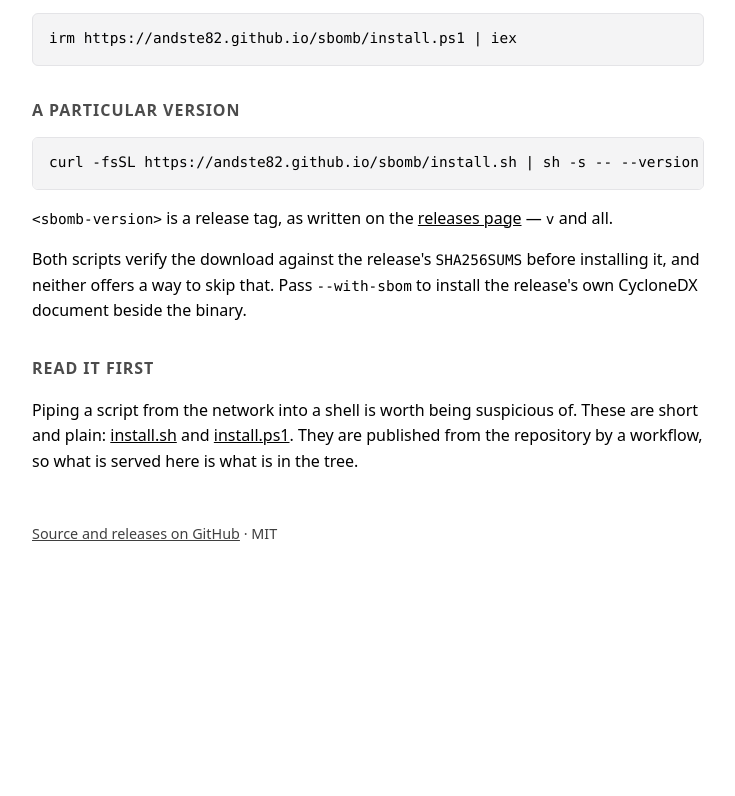
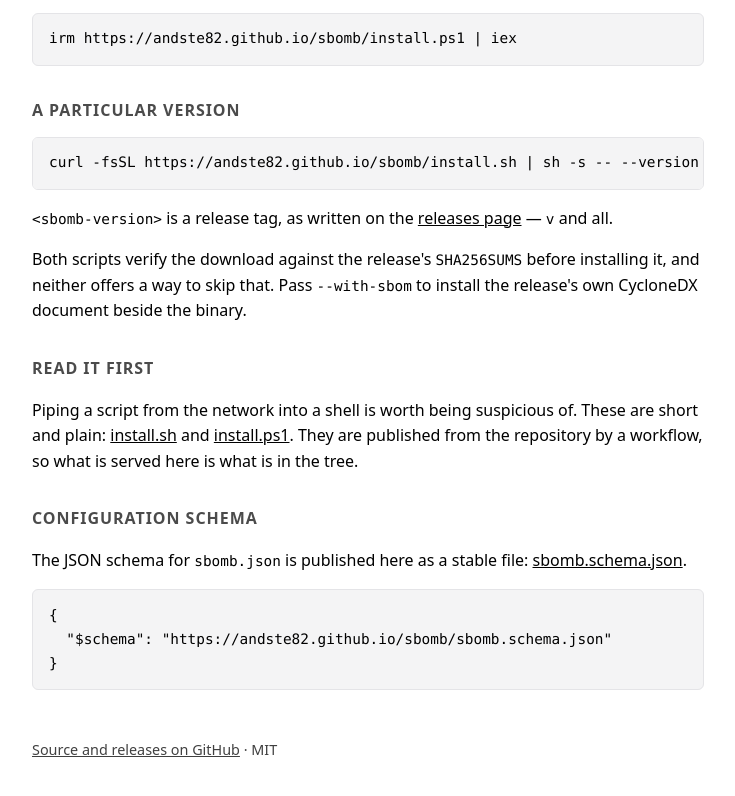
Before and after one commit to Andste82/sbomb, a plain HTML site: page docs/site/index.html in a window 1280 px wide. Shown: the part 330-1126 px from the top of the page, without its empty margins (272-1007 px from the left). Before the commit the page ends 923 px from the top, so only its background shows below. Drawn offline with Linux system fonts and the light colour scheme.

Commit message:
ci: publish configuration schema on Pages

```diff
--- a/docs/site/index.html
+++ b/docs/site/index.html
@@ -63,6 +63,15 @@
   is what is in the tree.
 </p>
 
+<h2>Configuration schema</h2>
+<p>
+  The JSON schema for <code>sbomb.json</code> is published here as a stable file:
+  <a href="sbomb.schema.json">sbomb.schema.json</a>.
+</p>
+<pre><code>{
+  "$schema": "https://andste82.github.io/sbomb/sbomb.schema.json"
+}</code></pre>
+
 <footer>
   <a href="https://github.com/Andste82/sbomb">Source and releases on GitHub</a>
   &middot; MIT
```
Also changed, not shown: 1 other file.
